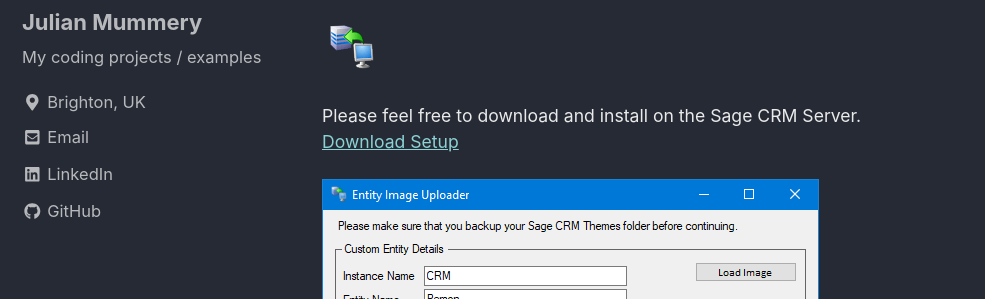
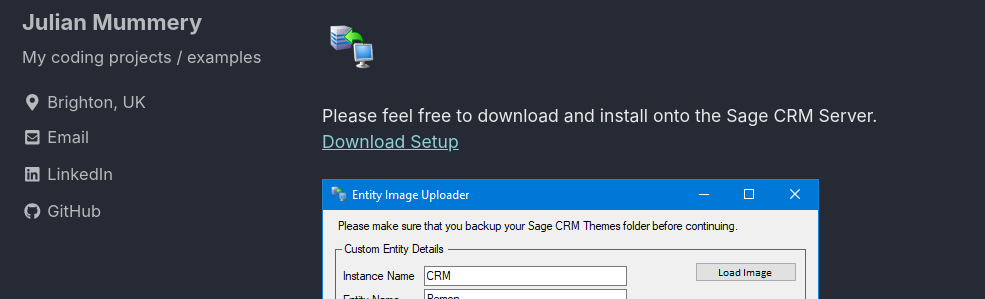
Before and after one commit to julianmummery/julianmummery.github.io, a Jekyll site: the page built from _pages/software.md, in a window 1280 px wide and 900 px high, scrolled down 517 px. Shown: the part 155-454 px from the top of the window, without its empty margins (0-985 px from the left). Built offline with Jekyll 4.4.1, drawn with Linux system fonts in a browser that asks for light colours; nearby versions of some CDN libraries.

Commit message:
Update software.md

```diff
--- a/_pages/software.md
+++ b/_pages/software.md
@@ -10,5 +10,5 @@
 <h2>Entity Image Uploader (for Sage CRM)</h2>
 <p style="font-size:0.80em; margin-top:0;">Entity Image Uploader takes the pain out implementing new images for any Sage CRM Entity. It will convert and install the correct size image with the appropriate file type and save it in all the theme locations within the Sage CRM application directory structure.</p>
 <img src="/assets/images/Software-EntityImageUploader-Icon.png" />
-<p style="font-size:0.80em; margin-top:0;">Please feel free to download and install on the Sage CRM Server.<br><a href="https://1drv.ms/u/s!At3810Vk-70NgU3xinJIc_Y4BJM-?e=IeqxAM" target="_blank">Download Setup</a></p>
+<p style="font-size:0.80em; margin-top:0;">Please feel free to download and install onto the Sage CRM Server.<br><a href="https://1drv.ms/u/s!At3810Vk-70NgU3xinJIc_Y4BJM-?e=IeqxAM" target="_blank">Download Setup</a></p>
 <img src="/assets/images/Software-EntityImageUploader-1.png" />
```
